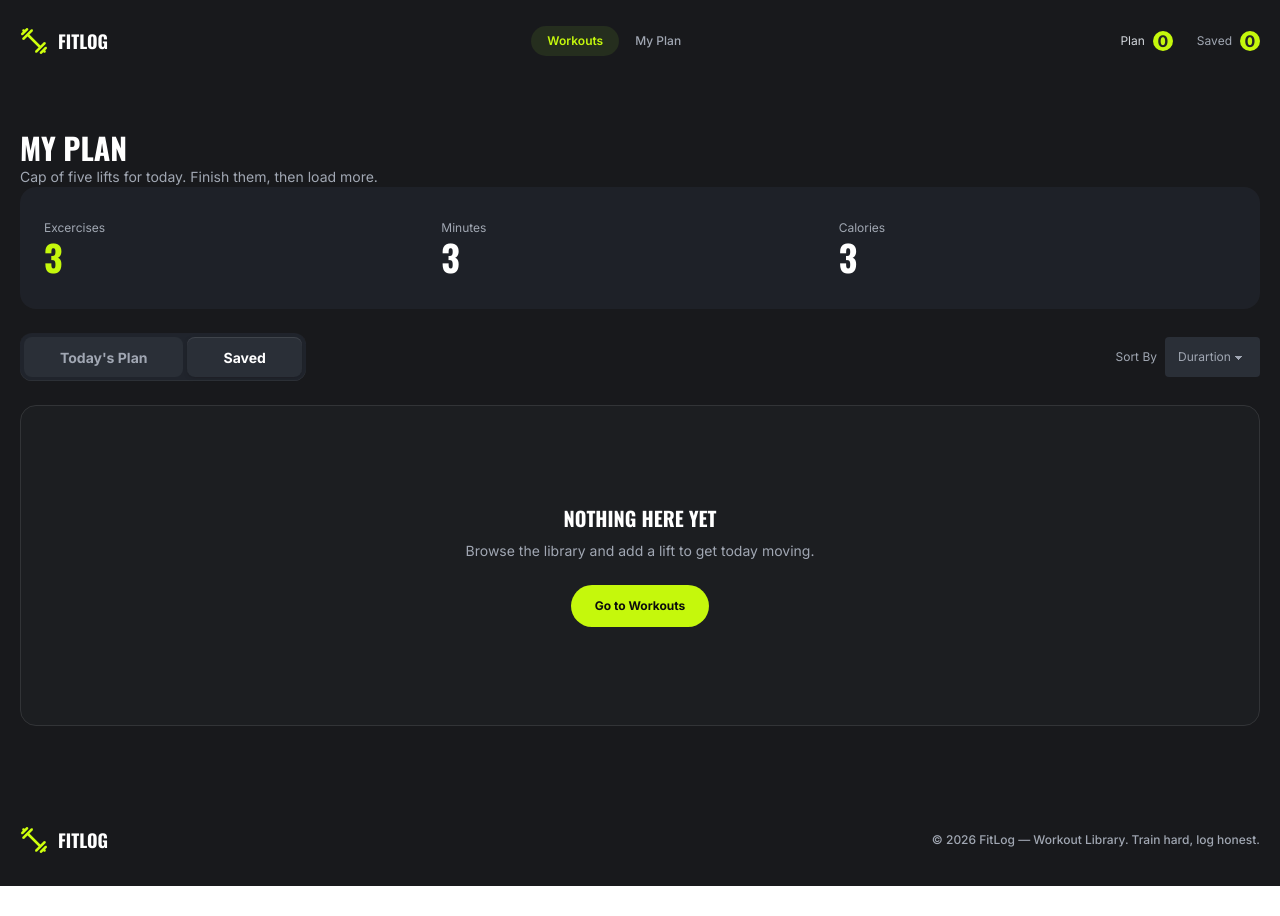
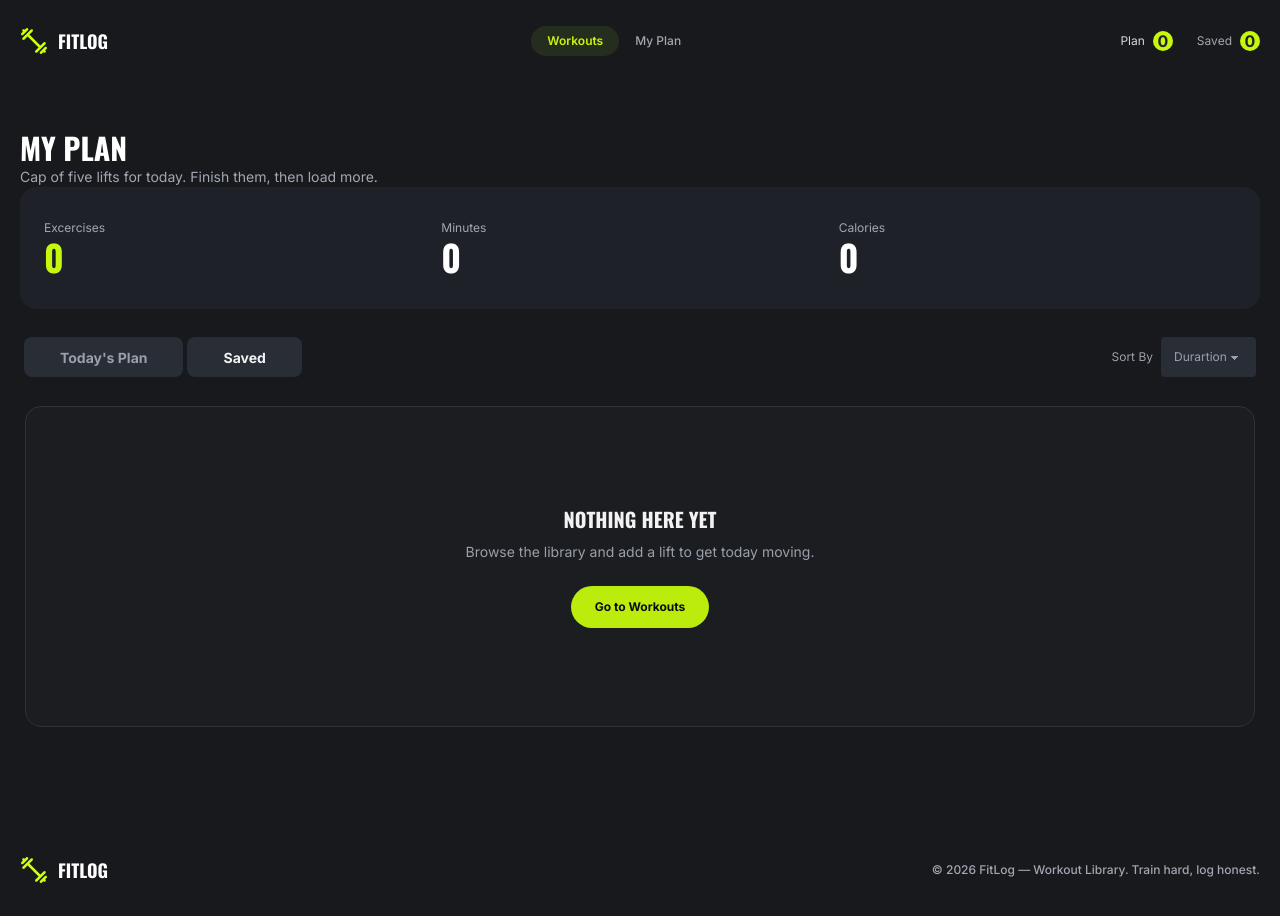
Before and after one commit to shahjalalrafid-dev/fit-log-project, a Next.js app: page /myplanpage in a window 1280 px wide. Both pictures are taken after a click on the radio button "Saved". Before the commit the page ends 886 px from the top, so only its background shows below. Built offline with nearby package versions, Linux system fonts and the light colour scheme.

Commit message:
Feat: A complex completed logic for dynamically changed button

```diff
--- a/src/app/myplanpage/page.tsx
+++ b/src/app/myplanpage/page.tsx
@@ -1,13 +1,22 @@
 'use client'
+import SavePlanCard from '@/components/shared/SavePlanCard';
 import TodaysPlanCard from '@/components/shared/TodaysPlanCard';
 import { PlanContextValue } from '@/context/PlanContext'
-import React, { useContext } from 'react'
+import React, { useContext, useState } from 'react'
 
 const MyPlanPage = () => {
 
 
-  const {plan} = useContext(PlanContextValue);
+  const { plan, save } = useContext(PlanContextValue);
 
+  const [click, setClick] = useState(false);
+
+  const handleSaveButton = () => {
+      setClick(true);
+  }
+  const handleTodayButton = () => {
+      setClick(false);
+  }
 
   return (
     <section className='bg-maintheme opacity-95 '>
@@ -19,30 +28,60 @@ const MyPlanPage = () => {
           <div className='grid grid-cols-3 '>
             <div>
               <p className='text-offwhite font-inter text-[12px]'>Excercises</p>
-              <h4 className='font-oswald font-bold text-4xl text-lightgreen'>3</h4>
+              {
+                click ? <h4 className='font-oswald font-bold text-4xl text-lightgreen'>{save.length}</h4> : <h4 className='font-oswald font-bold text-4xl text-lightgreen'>{plan.length}</h4>
+              }
+
             </div>
             <div>
               <p className='text-offwhite font-inter text-[12px]'>Minutes</p>
-              <h4 className='font-oswald font-bold text-4xl text-white'>3</h4>
+              <h4 className='font-oswald font-bold text-4xl text-white'>{plan.reduce((sum, item) => sum + item.duration, 0)}</h4>
             </div>
             <div>
               <p className='text-offwhite font-inter text-[12px]'>Calories</p>
-              <h4 className='font-oswald font-bold text-4xl text-white'>3</h4>
+              <h4 className='font-oswald font-bold text-4xl text-white'>{plan.reduce((sum, item) => sum + item.caloriesBurned , 0 )}</h4>
             </div>
 
           </div>
 
 
         </div>
-        <div className='flex justify-between my-6 items-center'>
+        <div className='flex justify-between my-6'>
 
-          <div className="tabs tabs-box bg-[#151921] text-offwhite  p-1 gap-1 rounded-xl">
-            <input type="radio" name="my_tabs_1" className="tab text-offwhite bg-[#1f242D] px-9 py-2 rounded-lg font-inter font-bold" aria-label="Today's Plan" />
-            <input type="radio" name="my_tabs_1" className="tab text-white bg-[#1f242D] px-9 py-2 rounded-lg font-inter font-bold" aria-label="Saved" defaultChecked />
+          <div className="tabs w-full bg-maintheme opacity-95 text-offwhite  p-1 gap-1 rounded-xl">
+            <input type="radio" name="my_tabs_6" className="tab text-offwhite bg-[#1f242D] px-9 py-2 rounded-lg font-inter font-bold" aria-label="Today's Plan" onClick={handleTodayButton} defaultChecked/>
+            <div className="tab-content mt-6">
+
+              {
+                plan.length > 0 ? plan.map((item, index) => <TodaysPlanCard key={index} item={item} />) : <div className='bg-[#101216] border border-[#282A2D] rounded-2xl py-24.5'>
+                  <div className='text-center'>
+                    <h4 className='uppercase font-oswald font-bold text-xl text-white'>Nothing Here Yet</h4>
+                    <p className='text-offwhite font-inter text-[14px] mt-2'>Browse the library and add a lift to get today moving.</p>
+                    <button className='mt-6 px-6 py-3 bg-lightgreen text-black font-inter font-bold text-[12px] rounded-full cursor-pointer'>Go to Workouts</button>
+                  </div>
+
+                </div>
+              }
+
 
             </div>
 
-          <div className='flex items-center gap-x-2'>
+            <input type="radio" name="my_tabs_6" className="tab text-white bg-[#1f242D] px-9 py-2 rounded-lg font-inter font-bold" aria-label="Saved" onClick={handleSaveButton}  />
+            <div className="tab-content mt-6">
+
+              {
+                save.length > 0 ? save.map((item, index) => <SavePlanCard key={index} item={item} />) : <div className='bg-[#101216] border border-[#282A2D] rounded-2xl py-24.5'>
+                  <div className='text-center'>
+                    <h4 className='uppercase font-oswald font-bold text-xl text-white'>Nothing Here Yet</h4>
+                    <p className='text-offwhite font-inter text-[14px] mt-2'>Browse the library and add a lift to get today moving.</p>
+                    <button className='mt-6 px-6 py-3 bg-lightgreen text-black font-inter font-bold text-[12px] rounded-full cursor-pointer'>Go to Workouts</button>
+                  </div>
+                </div>
+              }
+
+
+            </div>
+            <div className='flex items-center gap-x-2 ml-auto'>
               <p className='text-offwhite font-inter text-[12px]'>Sort By</p>
               <div>
                 <select defaultValue="Pick a font" className="select select-ghost bg-[#1f242D] text-offwhite outline-none font-inter text-[12px]">
@@ -55,17 +94,15 @@ const MyPlanPage = () => {
 
 
             </div>
-        </div>
-        {
-          plan.length > 0 ? plan.map((item, index) => <TodaysPlanCard key={index} item = {item} /> ) :  <div className='bg-[#101216] border border-[#282A2D] rounded-2xl py-24.5'>
-          <div className='text-center'>
-            <h4 className='uppercase font-oswald font-bold text-xl text-white'>Nothing Here Yet</h4>
-            <p className='text-offwhite font-inter text-[14px] mt-2'>Browse the library and add a lift to get today moving.</p>
-            <button className='mt-6 px-6 py-3 bg-lightgreen text-black font-inter font-bold text-[12px] rounded-full cursor-pointer'>Go to Workouts</button>
+
+
           </div>
 
+
         </div>
-        }
+
+
+
 
 
 
```
Also changed, not shown: src/components/shared/SavePlanCard.tsx (added, +51 -0 lines). Lines whose indentation alone changed are shown as unchanged.
